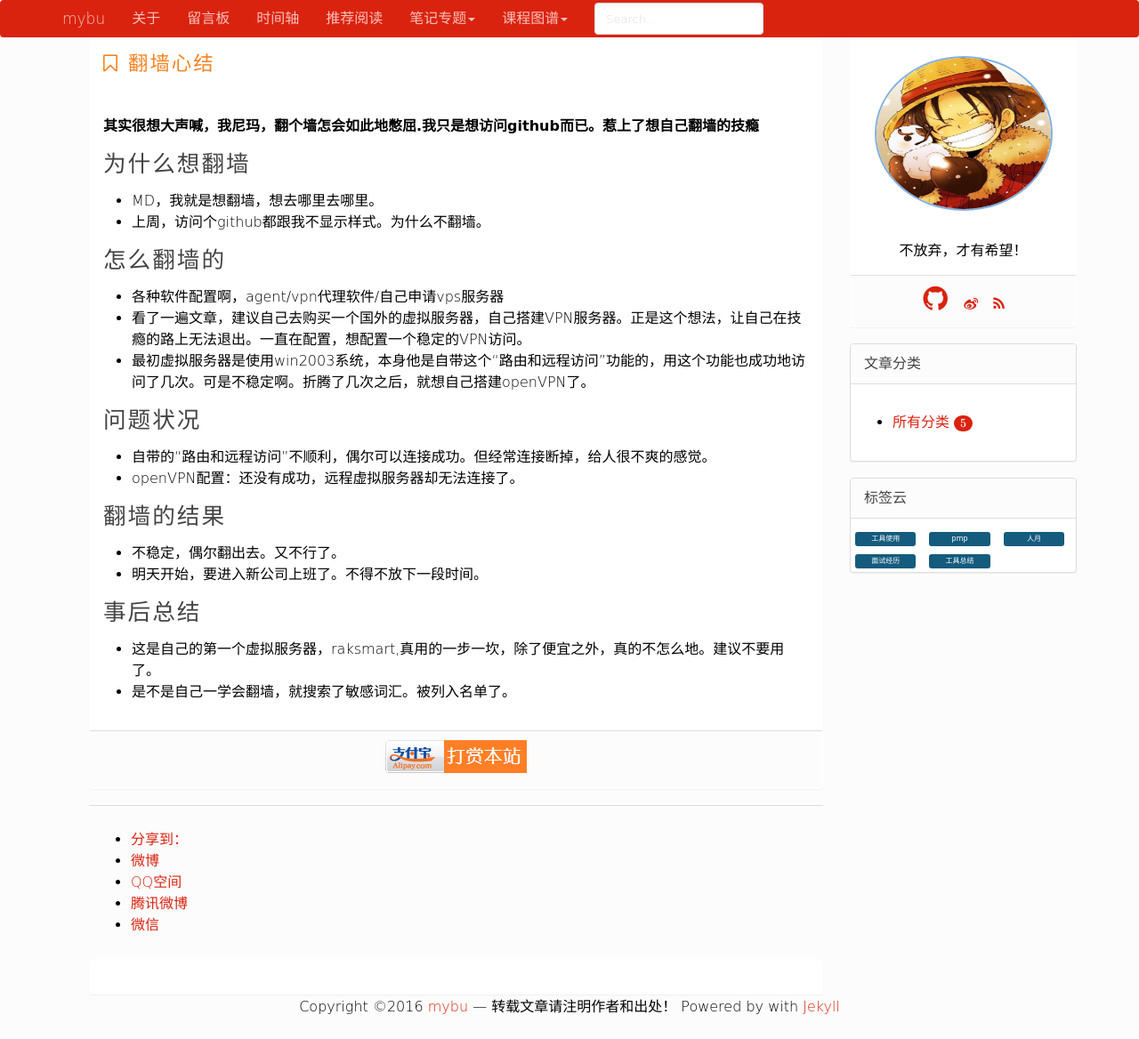
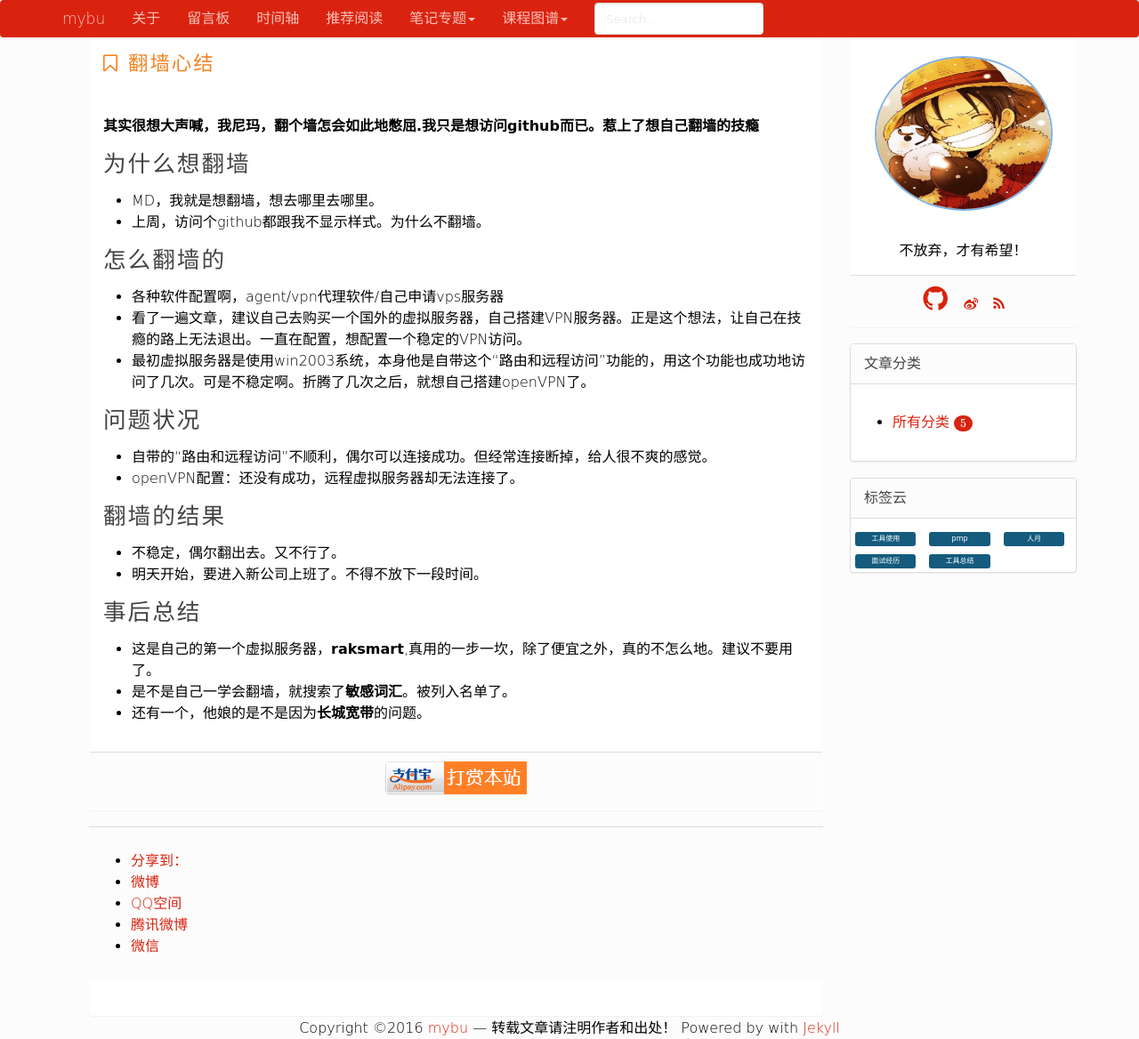
Before and after one commit to mybu/mybu.github.com, a Jekyll site: the page built from _posts/tooltech/2016-03-27-翻墙心结.md, in a window 1280 px wide. Shown: the whole page at 89% size. Built offline with Jekyll 4.4.1, drawn with Linux system fonts in a browser that asks for light colours; nearby versions of some CDN libraries; formulas are drawn with MathJax 3; comment, search, counter and statistics services are not loaded; before the commit the page ends 1144 px from its top, so only the background shows below that.

Commit message:
Signed-off-by: mybu <xuxp.run@outlook.com>

```diff
--- a/_posts/tooltech/2016-03-27-翻墙心结.md
+++ b/_posts/tooltech/2016-03-27-翻墙心结.md
@@ -26,5 +26,6 @@ description: 记录翻墙的点点滴滴。
 + 明天开始，要进入新公司上班了。不得不放下一段时间。
 
 ## 事后总结
-+ 这是自己的第一个虚拟服务器，raksmart,真用的一步一坎，除了便宜之外，真的不怎么地。建议不要用了。
-+ 是不是自己一学会翻墙，就搜索了敏感词汇。被列入名单了。
++ 这是自己的第一个虚拟服务器，**raksmart**,真用的一步一坎，除了便宜之外，真的不怎么地。建议不要用了。
++ 是不是自己一学会翻墙，就搜索了**敏感词汇**。被列入名单了。
++ 还有一个，他娘的是不是因为**长城宽带**的问题。
```
